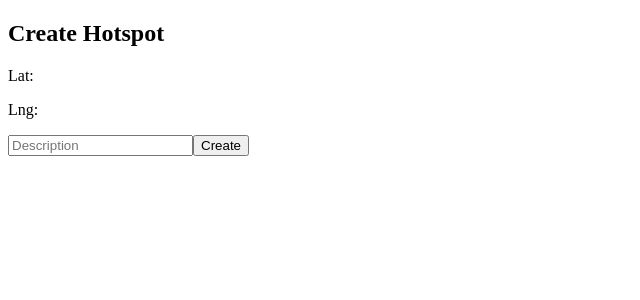
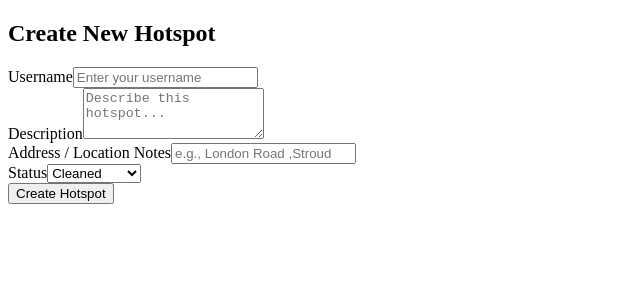
Before and after one commit to andrinanisbet/cleanquest, a React (Vite) app in the folder client/: page /create-hotspot in a window 1280 px wide. Shown: the top 300 px of the page, without its empty margins (0-640 px from the left). Built offline with nearby package versions, Linux system fonts and the light colour scheme.

Commit message:
altered pop ups to show status

```diff
--- a/client/src/components/Map.jsx
+++ b/client/src/components/Map.jsx
@@ -6,11 +6,15 @@ import {
   useMapEvents,
 } from "react-leaflet";
 import "leaflet/dist/leaflet.css";
+import { Icon, divIcon, point } from "leaflet";
+import { useState } from "react";
+import { useNavigate } from "react-router-dom";
 
-function MapClickHandler({ onMapClick }) {
+function MapClickHandler({ onSelect }) {
   useMapEvents({
     click(e) {
-      onMapClick(e);
+      console.log("map clicked");
+      onSelect(e.latlng); // THIS is what stores it
     },
   });
 
@@ -18,6 +22,8 @@ function MapClickHandler({ onMapClick }) {
 }
 
 function Map({ hotspots = [], onMapClick, onClean, center }) {
+  const [selectedLocation, setSelectedLocation] = useState(null);
+  const navigate = useNavigate();
   return (
     <MapContainer
       center={center}
@@ -26,26 +32,26 @@ function Map({ hotspots = [], onMapClick, onClean, center }) {
     >
       <TileLayer url="https://tile.openstreetmap.org/{z}/{x}/{y}.png" />
 
-      <MapClickHandler onMapClick={onMapClick} />
-
-      {hotspots.map((spot) => (
-        <Marker key={spot.id} position={[spot.lat, spot.lng]}>
+      <MapClickHandler onSelect={setSelectedLocation} />
+      {selectedLocation && (
+        <Marker position={selectedLocation}>
           <Popup>
             <div>
-              <h3>{spot.address || spot.description}</h3>
-              <p>{spot.status}</p>
-
-              {spot.status !== "cleaned" && (
-                <button onClick={() => onClean(spot.id)}>
-                  Mark as cleaned
-                </button>
-              )}
+              <p>Create hotspot here?</p>
+              <button
+                onClick={() =>
+                  navigate("/create-hotspot", {
+                    state: selectedLocation,
+                  })
+                }
+              >
+                Continue
+              </button>
             </div>
           </Popup>
         </Marker>
-      ))}
+      )}
     </MapContainer>
   );
 }
-
 export default Map;
--- a/client/src/pages/createHotspotPage/createHotspot.jsx
+++ b/client/src/pages/createHotspotPage/createHotspot.jsx
@@ -3,34 +3,70 @@ import { useState } from "react";
 
 function CreateHotspot() {
   const location = useLocation();
+  const { lat, lng } = location.state || {
+    lat: "Not Selected",
+    lng: "Not Selected",
+  };
 
-  const { lat, lng } = location.state || {};
-
+  const [username, setUsername] = useState("");
   const [description, setDescription] = useState("");
+  const [address, setAddress] = useState("");
+  const [status, setStatus] = useState("active");
 
   function handleSubmit(e) {
     e.preventDefault();
-
-    console.log({ lat, lng, description });
-
-    // later: POST to backend here
+    const formData = { username, lat, lng, description, address, status };
+    console.log("Form data:", formData);
   }
 
   return (
-    <form onSubmit={handleSubmit}>
-      <h2>Create Hotspot</h2>
+    <div>
+      <form onSubmit={handleSubmit}>
+        <h2>Create New Hotspot</h2>
+        <div>
+          <label>Username</label>
+          <input
+            type="text"
+            value={username}
+            onChange={(e) => setUsername(e.target.value)}
+            placeholder="Enter your username"
+            required
+          />
+        </div>
 
-      <p>Lat: {lat}</p>
-      <p>Lng: {lng}</p>
+        <div>
+          <label>Description</label>
+          <textarea
+            value={description}
+            onChange={(e) => setDescription(e.target.value)}
+            placeholder="Describe this hotspot..."
+            required
+            rows="3"
+          />
+        </div>
 
-      <input
-        value={description}
-        onChange={(e) => setDescription(e.target.value)}
-        placeholder="Description"
-      />
+        <div>
+          <label>Address / Location Notes</label>
+          <input
+            type="text"
+            value={address}
+            onChange={(e) => setAddress(e.target.value)}
+            placeholder="e.g., London Road ,Stroud"
+            required
+          />
+        </div>
 
-      <button type="submit">Create</button>
-    </form>
+        <div>
+          <label>Status</label>
+          <select value={status} onChange={(e) => setStatus(e.target.value)}>
+            <option value="Clean">Cleaned</option>
+            <option value="Not Clean">Not cleaned</option>
+          </select>
+        </div>
+
+        <button type="submit">Create Hotspot</button>
+      </form>
+    </div>
   );
 }
 
--- a/client/src/pages/mapPage/mapPage.jsx
+++ b/client/src/pages/mapPage/mapPage.jsx
@@ -4,7 +4,7 @@ import Map from "../../components/Map";
 
 function MapPage() {
   const [hotspots, setHotspots] = useState([]);
-  const [mapCenter] = useState([53.48, -2.24]);
+  const [mapCenter] = useState([51.7457, -2.2178]);
   const navigate = useNavigate();
 
   useEffect(() => {
```
